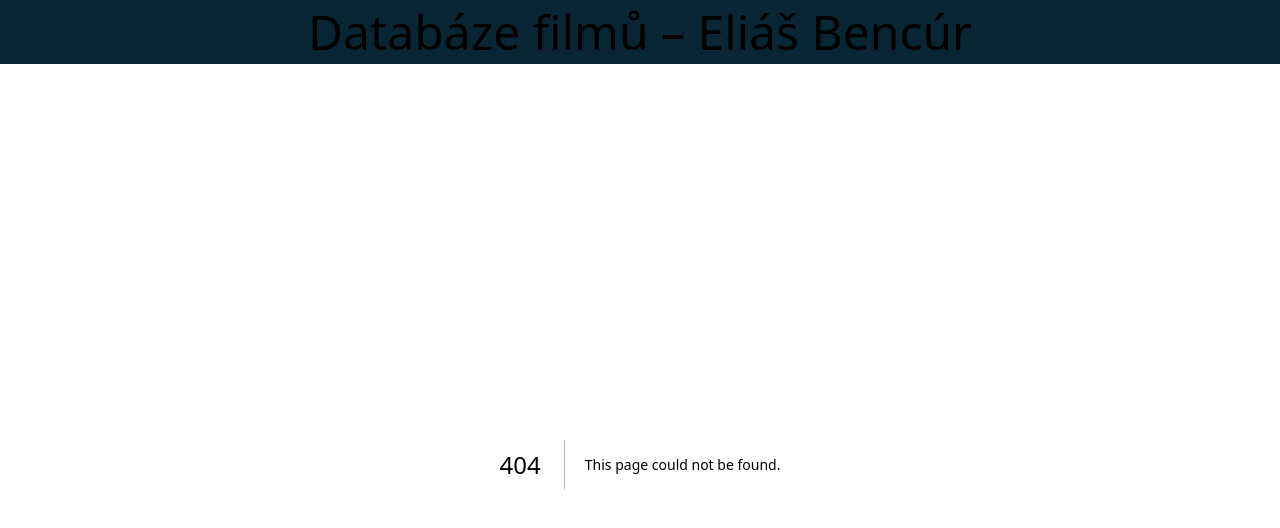
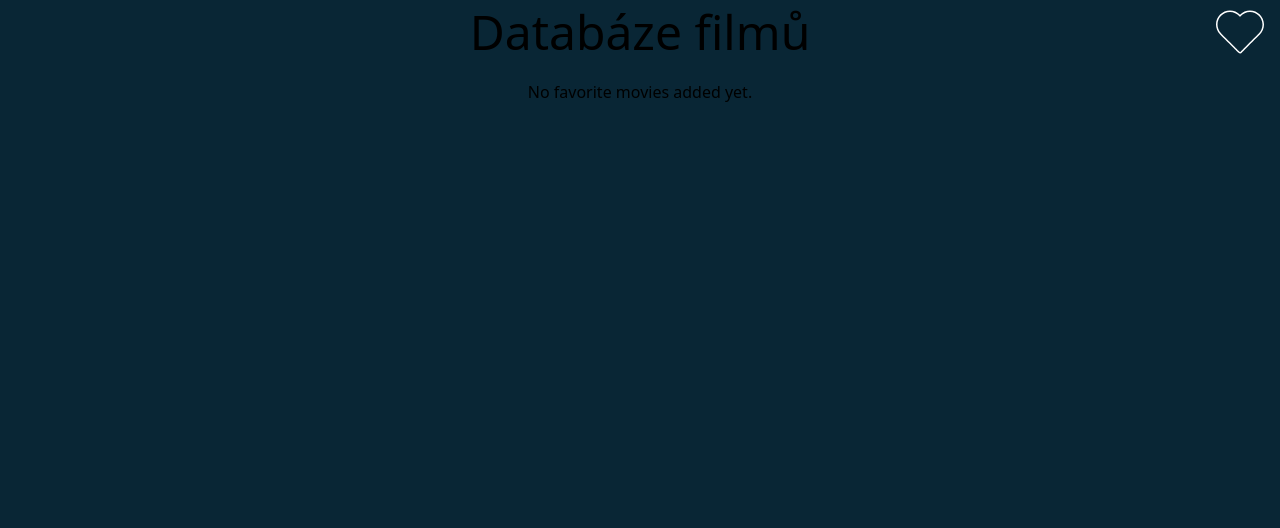
Before and after one commit to Benelini/Meta, a Next.js app: page /favorites in a window 1280 px wide. Before the commit this address had no page. Shown: the top 528 px of the page. Built offline with nearby package versions, Linux system fonts and the light colour scheme.

Commit message:
feat: favorite movies page

```diff
--- /dev/null
+++ b/src/app/favorites/page.tsx
@@ -0,0 +1,37 @@
+"use client";
+import { useEffect, useState } from "react";
+import Image from "next/image";
+import MovieResult from "../components/movie-result";
+
+type TMovieSimple = {
+  Title: string;
+  Year: string;
+  imdbID: string;
+  Type: string;
+  Poster: string;
+};
+
+export default function Favorites() {
+  const [favorites, setFavorites] = useState<TMovieSimple[]>([]);
+
+  useEffect(() => {
+    const storedFavoritesString =
+      window.localStorage.getItem("favorites") || "[]";
+    const storedFavorites: TMovieSimple[] = JSON.parse(storedFavoritesString);
+    setFavorites(storedFavorites);
+  }, []);
+
+  return (
+    <div className="flex flex-col justify-start items-center p-4 bg-mainIndigo min-h-[100vh] h-fit">
+      {favorites.length > 0 ? (
+        <ul className="bg-darkGreen rounded-2xl md:w-1/3">
+          {favorites.map((movie) => (
+            <MovieResult key={movie.imdbID} movie={movie} />
+          ))}
+        </ul>
+      ) : (
+        <p>No favorite movies added yet.</p>
+      )}
+    </div>
+  );
+}
--- a/src/app/layout.tsx
+++ b/src/app/layout.tsx
@@ -1,8 +1,9 @@
 import type { Metadata } from "next";
 import { Inter } from "next/font/google";
 import "./globals.css";
-
 const inter = Inter({ subsets: ["latin"] });
+import Link from "next/link";
+import Favorites from "./components/svgs/favorites";
 
 export const metadata: Metadata = {
   title: "Eliáš Bencúr databáze filmů",
@@ -17,10 +18,16 @@ export default function RootLayout({
   return (
     <html lang="en">
       <body className="{inter.className} flex flex-col justify-center">
-        <header className="flex flex-row w-full bg-mainIndigo justify-center items-center text-center self-center">
-          <h1 className="text-center text-5xl py-2 max-sm:text-2xl">
-            Databáze filmů – Eliáš Bencúr
-          </h1>
+        <header className="flex flex-row w-full bg-mainIndigo items-center  justify-center text-center self-center">
+          <Link
+            href="/"
+            className="text-center text-5xl py-2 max-sm:text-3xl max-md:text-3xl"
+          >
+            Databáze filmů
+          </Link>
+          <Link href="/favorites" className="absolute right-4">
+            <Favorites className="fill-white max-md:w-7 max-md:h-7" />
+          </Link>
         </header>
         {children}
       </body>
--- a/src/app/movies/[imdbID]/page.tsx
+++ b/src/app/movies/[imdbID]/page.tsx
@@ -15,9 +15,23 @@ type TMovieDetail = {
 
 const MovieDetail = ({ params }: TMovieDetail) => {
   const { imdbID } = params;
-  const [movie, setMovie] = useState<TMovieLong | null>(null); // Use the Movie type for state
+  const [movie, setMovie] = useState<TMovieLong | null>(null);
   const [loading, setLoading] = useState(true);
   const [error, setError] = useState("");
+
+  const addToFavorites = () => {
+    const currentFavoritesString =
+      window.localStorage.getItem("favorites") || "[]";
+    const currentFavorites = JSON.parse(currentFavoritesString);
+
+    // Check if movie is not null before adding it to the favorites
+    if (movie) {
+      const newFavorites = [...currentFavorites, movie];
+
+      // Save the updated list back to local storage
+      window.localStorage.setItem("favorites", JSON.stringify(newFavorites));
+    }
+  };
 
   useEffect(() => {
     const loadMovieDetails = async () => {
@@ -64,7 +78,10 @@ const MovieDetail = ({ params }: TMovieDetail) => {
             <h1 className="text-4xl max-sm:text-2xl font-bold text-center w-full">
               {movie.Title}
             </h1>
-            <div className="w-6"></div>
+
+            <button onClick={addToFavorites}>
+              <Favorites className="w-6 h-6 fill-white" />
+            </button>
           </div>
 
           <div className="flex flex-row items-start max-sm:flex-col max-sm:justify-center max-sm:items-center justify-start">
```
